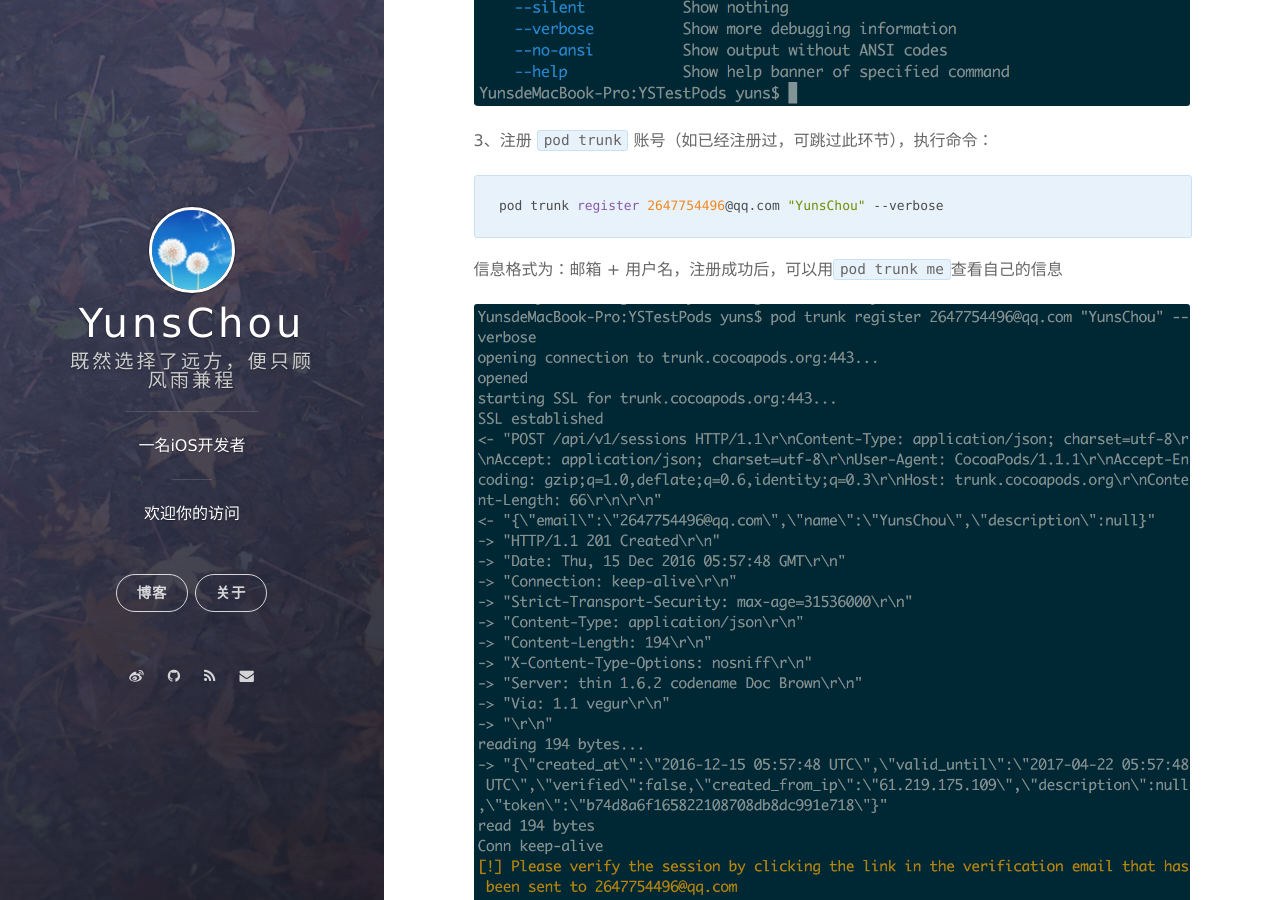
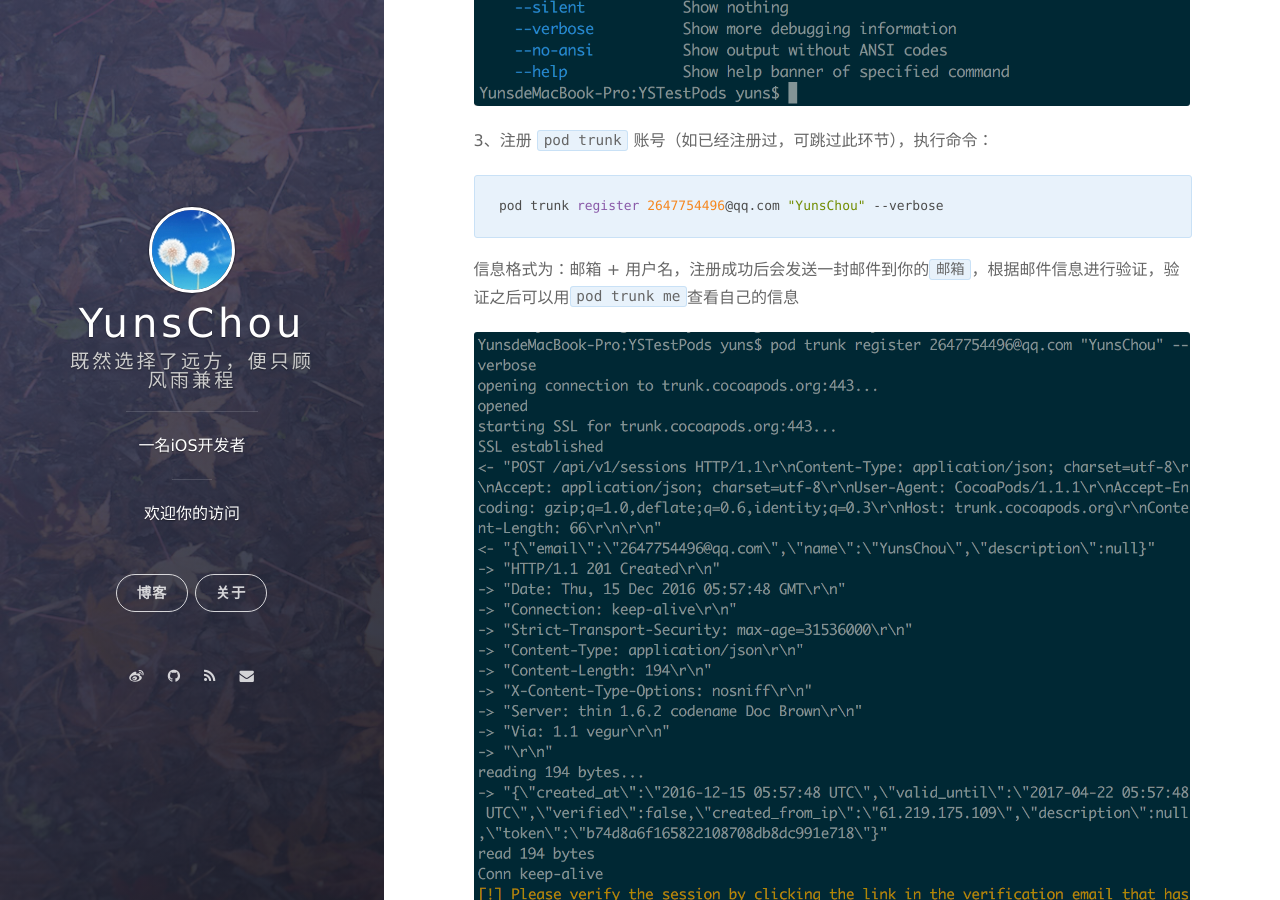
Before and after one commit to YunsChou/Yuns.github.io, a Jekyll site: the page built from _posts/2016-12-17-mediator-learn-0.md, in a window 1280 px wide and 900 px high, scrolled down 3758 px. Built offline with Jekyll 4.4.1, drawn with Linux system fonts in a browser that asks for light colours; nearby versions of some CDN libraries; Markdown is read by kramdown in place of the engine named in the settings; comment, search, counter and statistics services are not loaded.

Commit message:
fix mediator details

````diff
--- a/_posts/2016-12-17-mediator-learn-0.md
+++ b/_posts/2016-12-17-mediator-learn-0.md
@@ -129,7 +129,7 @@ pod trunk me
 pod trunk register 2647754496@qq.com "YunsChou" --verbose
 ```
 
-信息格式为：邮箱 + 用户名，注册成功后，可以用`pod trunk me`查看自己的信息
+信息格式为：邮箱 + 用户名，注册成功后会发送一封邮件到你的`邮箱`，根据邮件信息进行验证，验证之后可以用`pod trunk me`查看自己的信息
 
 ![img](/assets/images/2016/mediator-learn-0-4.png)
 
````
